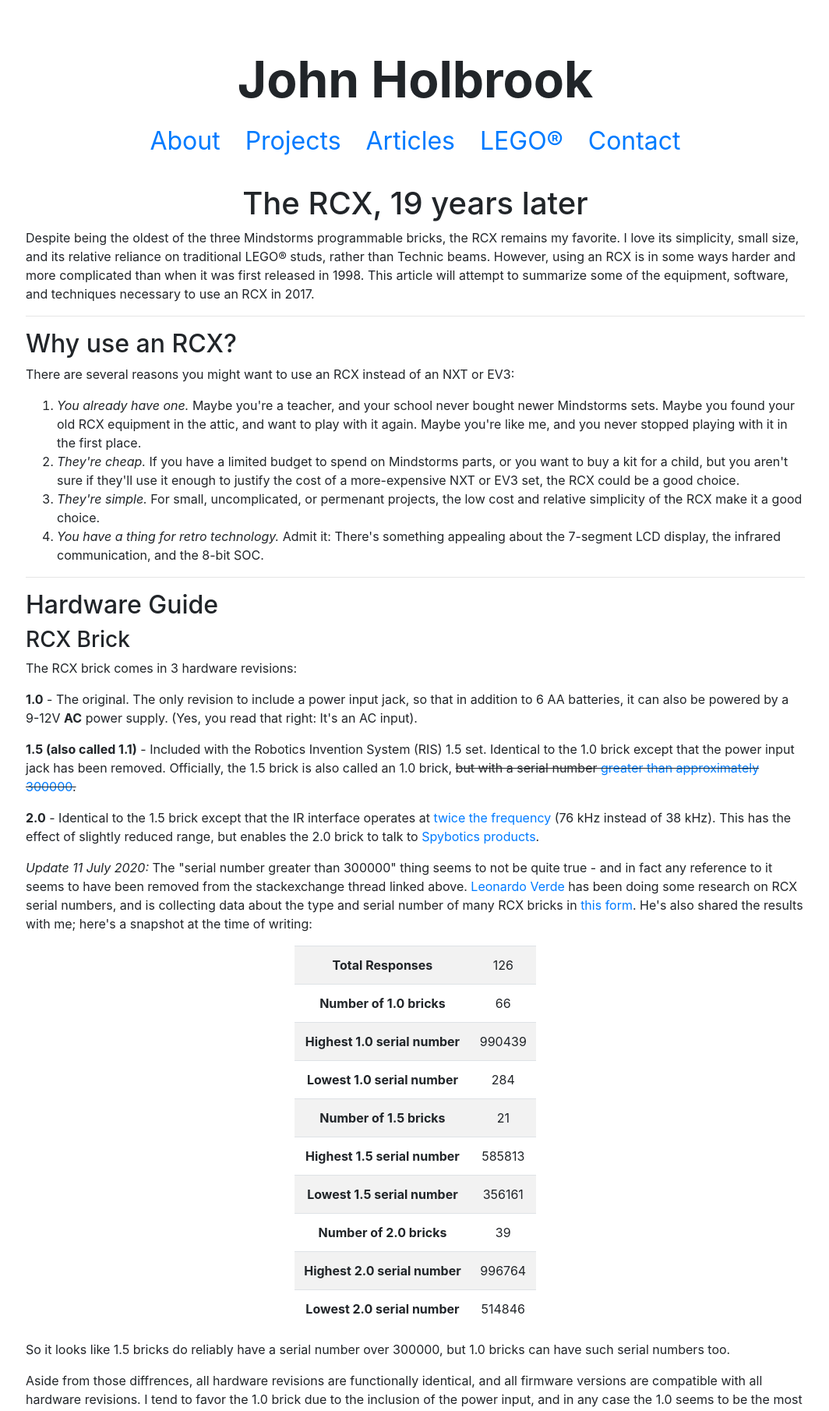
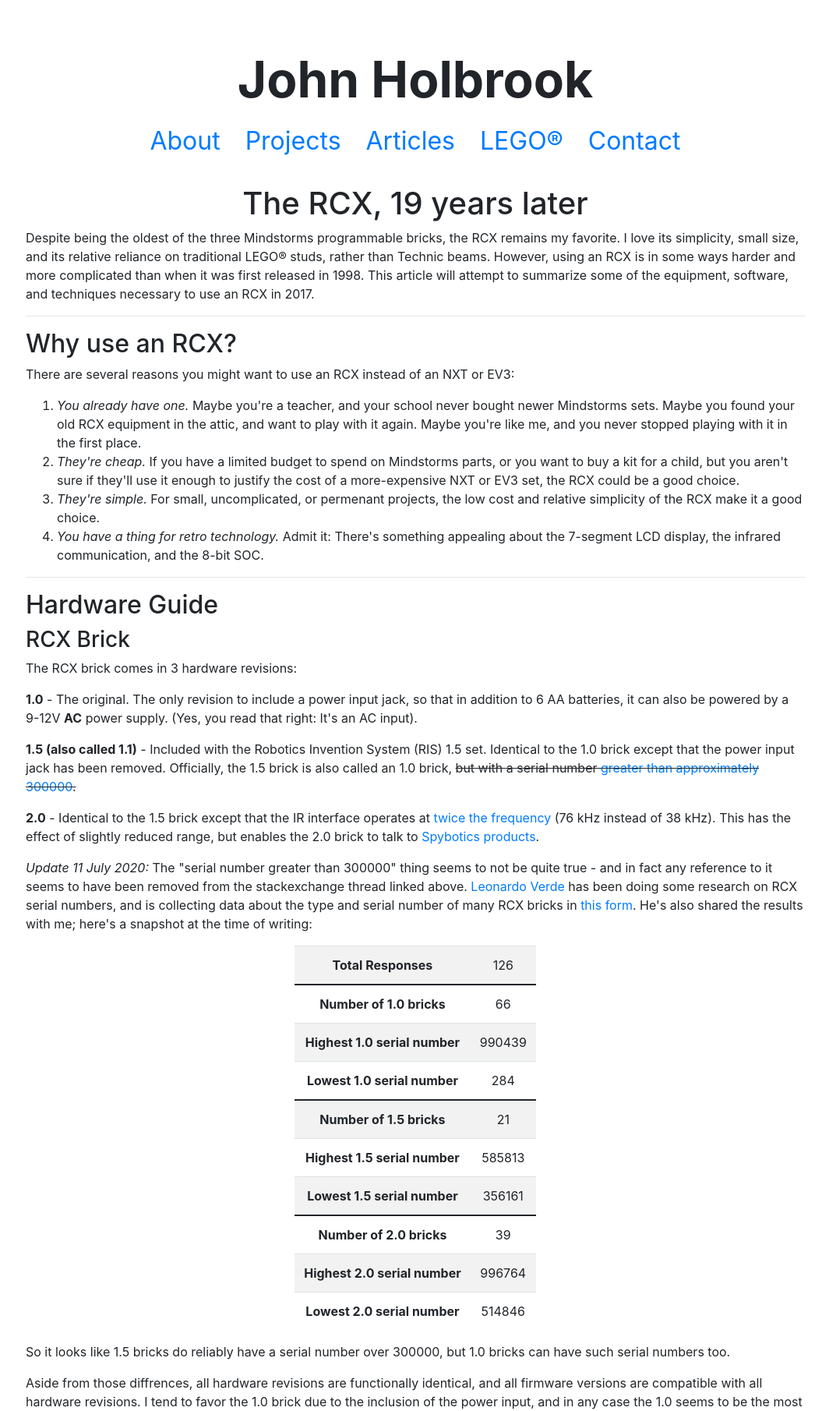
Before and after one commit to johnholbrook/dhmmjoph.github.io, a Jekyll site: the page built from _posts/2017-05-03-RCX_guide.html, in a window 1280 px wide. Shown: the top 1810 px of the page at 78% size, without its empty margins (107-1171 px from the left). Built offline with Jekyll 4.4.1, drawn with Linux system fonts in a browser that asks for light colours; grey boxes are pictures that could not be loaded.

Commit message:
delete some unnecesary lines

```diff
--- a/site.css
+++ b/site.css
@@ -55,6 +55,10 @@
     text-align: center;
 }
 
-/* .page-card .card-img-top{
-    width: 250px;
-} */
+.figure-img, .figure-caption{
+    display:block;
+}
+
+tr.border-bottom{
+    border-bottom: 2px solid !important;
+}
```
Also changed, not shown: projects.html (line endings or trailing spaces).
